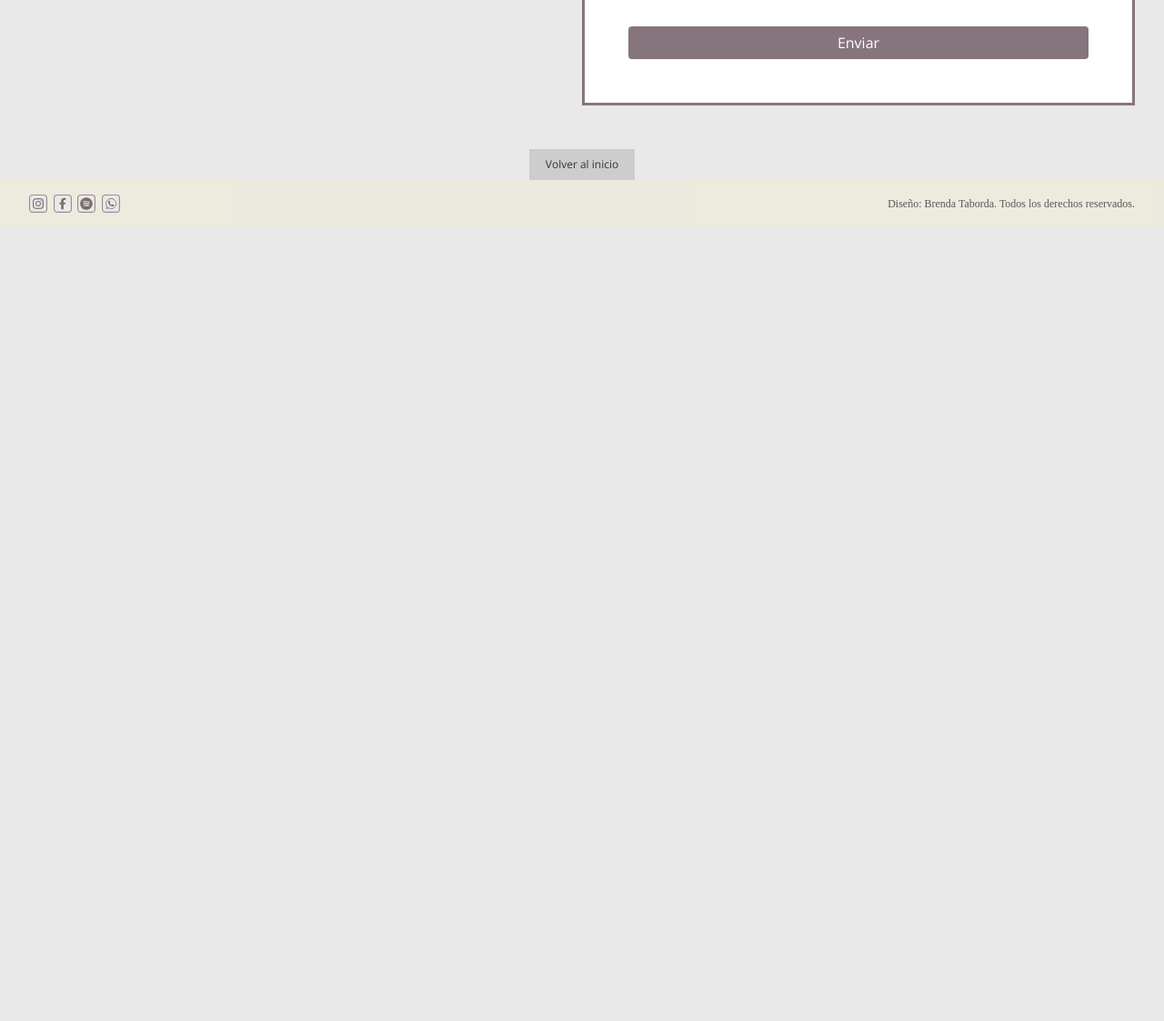
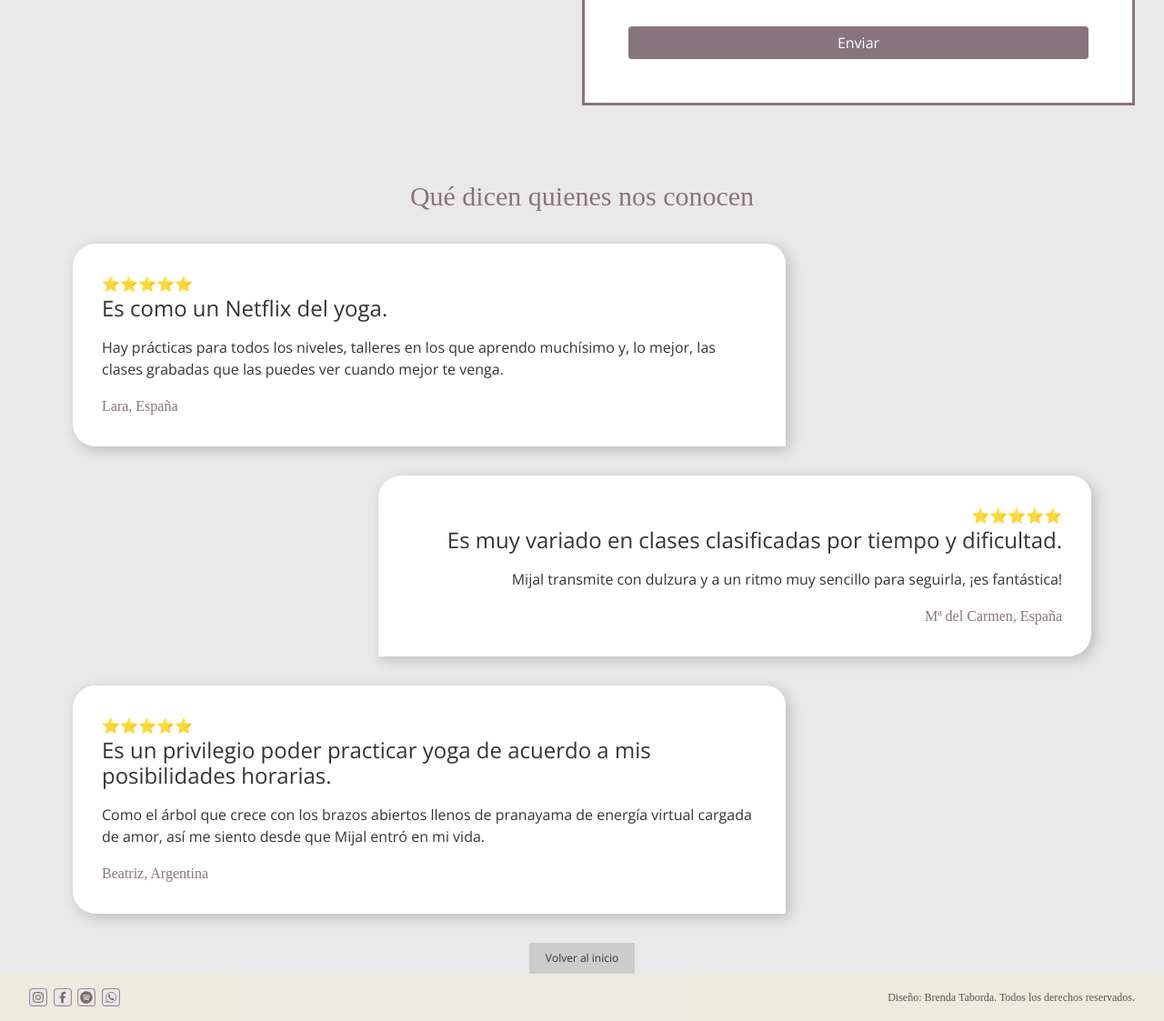
Before and after one commit to BrenTaborda/proyecto_coderhouse, a website: page paginas/contacto.html in a window 1280 px wide. Shown: the part 612-1735 px from the top of the page at 91% size. Before the commit the page ends 862 px from the top, so only its background shows below. Drawn offline with nearby package versions, Linux system fonts and the light colour scheme; some icons are missing; a web font is replaced by a local one.

Commit message:
aplicando mixins y extends

```diff
--- a/paginas/contacto.html
+++ b/paginas/contacto.html
@@ -20,6 +20,8 @@
     <link rel="stylesheet" href="../css/main.css">
 
     <link rel="stylesheet" href="https://unpkg.com/jam-icons/css/jam.min.css">
+
+    <link href="https://unpkg.com/aos@2.3.1/dist/aos.css" rel="stylesheet">
 
 </head>
 <body class="body">
@@ -86,6 +88,33 @@
             </div>
         </section>
 
+        <section class="SeccionTestimonios">
+            <h2 class="seccionPrincipal__titular--centrado">Qué dicen quienes nos conocen</h2>
+            <div class="SeccionTestimonios__container"></div>
+
+            <div class="SeccionTestimonios__container--box" data-aos="fade-right">
+                <span>⭐️⭐️⭐️⭐️⭐️</span>
+                <h3>Es como un Netflix del yoga.</h3>
+                <p>Hay prácticas para todos los niveles, talleres en los que aprendo muchísimo y, lo mejor, las clases grabadas que las puedes ver cuando mejor te venga.</p>
+                <span>Lara, España</span>
+            </div>
+
+            <div class="SeccionTestimonios__container--boxLeft" data-aos="fade-left">
+                <span>⭐️⭐️⭐️⭐️⭐️</span>
+                <h3>Es muy variado en clases clasificadas por tiempo y dificultad.</h3>
+                <p>Mijal transmite con dulzura y a un ritmo muy sencillo para seguirla, ¡es fantástica!</p>
+                <span>Mª del Carmen, España</span>
+            </div>
+
+            <div class="SeccionTestimonios__container--box" data-aos="fade-right">
+                <span>⭐️⭐️⭐️⭐️⭐️</span>
+                <h3>Es un privilegio poder practicar yoga de acuerdo a mis posibilidades horarias.</h3>
+                <p>Como el árbol que crece con los brazos abiertos llenos de pranayama de energía virtual cargada de amor, así me siento desde que Mijal entró en mi vida.</p>
+                <span>Beatriz, Argentina</span>
+            </div>
+
+        </section>
+
         <section>
             <button type="button" class="backToHome__boton">
                 <a href="../index.html" title="volver al inicio">Volver al inicio</a>
@@ -103,5 +132,9 @@
               <span>Diseño: Brenda Taborda. Todos los derechos reservados.</span>
     </footer>
     <script src="https://cdn.jsdelivr.net/npm/bootstrap@5.1.3/dist/js/bootstrap.bundle.min.js" integrity="sha384-ka7Sk0Gln4gmtz2MlQnikT1wXgYsOg+OMhuP+IlRH9sENBO0LRn5q+8nbTov4+1p" crossorigin="anonymous"></script>
+    <script src="https://unpkg.com/aos@2.3.1/dist/aos.js"></script>
+   <script>
+        AOS.init();
+      </script>
 </body>
 </html>
--- a/scss/parciales/_bootstrap.scss
+++ b/scss/parciales/_bootstrap.scss
@@ -59,11 +59,12 @@
 
 
 .card-text {
-    color: $colorOscuro;
-    line-height: 18px;
-    font-size: 14px;
-    font-family: $tipografia-textos;
-    text-align: center;
+    // color: $colorOscuro;
+    // line-height: 18px;
+    // font-size: 14px;
+    // font-family: $tipografia-textos;
+    // text-align: center;
+    @include textoCardsEncuentros;
 }
 
 .card {
--- a/scss/parciales/_formularioybotones.scss
+++ b/scss/parciales/_formularioybotones.scss
@@ -87,3 +87,51 @@
         outline: 1px solid $colorDestacado;
         }
 }
+
+.seccionPrincipal__titular--centrado {
+    @extend.seccionPrincipal__titular;
+    text-align: center;
+    margin: 0;
+}
+
+.SeccionTestimonios{
+    width: $ancho;
+    padding: 2rem 5rem;
+
+    & span{
+        color: $colorDestacado;
+        font-family: $tipografia-titulos;
+    }
+
+    & h3{
+        font-size: 24px;
+        margin-bottom: 1rem;
+    }
+
+    &__container {
+        display: flex;
+        flex-direction: column;
+    }
+
+    &__container--box {
+        background-color: white;
+        font-family: $tipografia-textos;
+        color: $colorOscuro;
+        padding: 2rem;
+        margin-top: 2rem;
+        border-radius: 12px;
+        opacity:95%;
+        width: $ancho*0.7;
+        box-shadow: 4px 4px 15px 0px rgba(0,0,0,0.2);
+        border-radius: 25px 22px 0px 25px;
+        gap: 3rem;
+
+    }
+
+    &__container--boxLeft{
+        @extend .SeccionTestimonios__container--box;
+        margin-left: auto;
+        border-radius: 25px 22px 25px 0px;
+        text-align: right;
+        }
+}
--- a/scss/parciales/_mediasquery.scss
+++ b/scss/parciales/_mediasquery.scss
@@ -10,7 +10,8 @@
 @media screen and (max-width:1023px) {
 
     .seccionRedesSociales__fotos--ancho{
-        width: 190px;}
+        @include sizes (190px, 190px)
+    }
 
     .seccionRedesSociales__fotos--oculto {
         display: none
@@ -33,6 +34,10 @@
             font-size: 22px;
             padding: 1rem;
         }
+    }
+
+    .SeccionTestimonios__container--box{
+        width: $ancho*0.9;
     }
 
 }
@@ -111,7 +116,7 @@
             }
 
         &__fotos--ancho{
-            width: 170px;
+            @include sizes (170px, 170px);
         }
     }
     .seccionParrafo__encuentros {
@@ -235,7 +240,7 @@
         }
 
         &__fotos--ancho{
-            width: 190px;
+            @include sizes (190px, 190px)
         }
 
         &__titular {
@@ -423,5 +428,8 @@
         width: $ancho;
     }
 
+    .SeccionTestimonios {
+        padding: 2rem 3rem;}
+
 
 }
--- a/scss/parciales/_variables.scss
+++ b/scss/parciales/_variables.scss
@@ -20,3 +20,16 @@ $packcito: (
         height: auto;
     }
 }
+
+@mixin textoCardsEncuentros {
+    color: $colorOscuro;
+    line-height: 18px;
+    font-size: 14px;
+    font-family: $tipografia-textos;
+    text-align: center;
+}
+
+@mixin sizes($widht, $height) {
+    height: $height;
+    width: $widht;
+}
```
Also changed, not shown: css/main.css.
